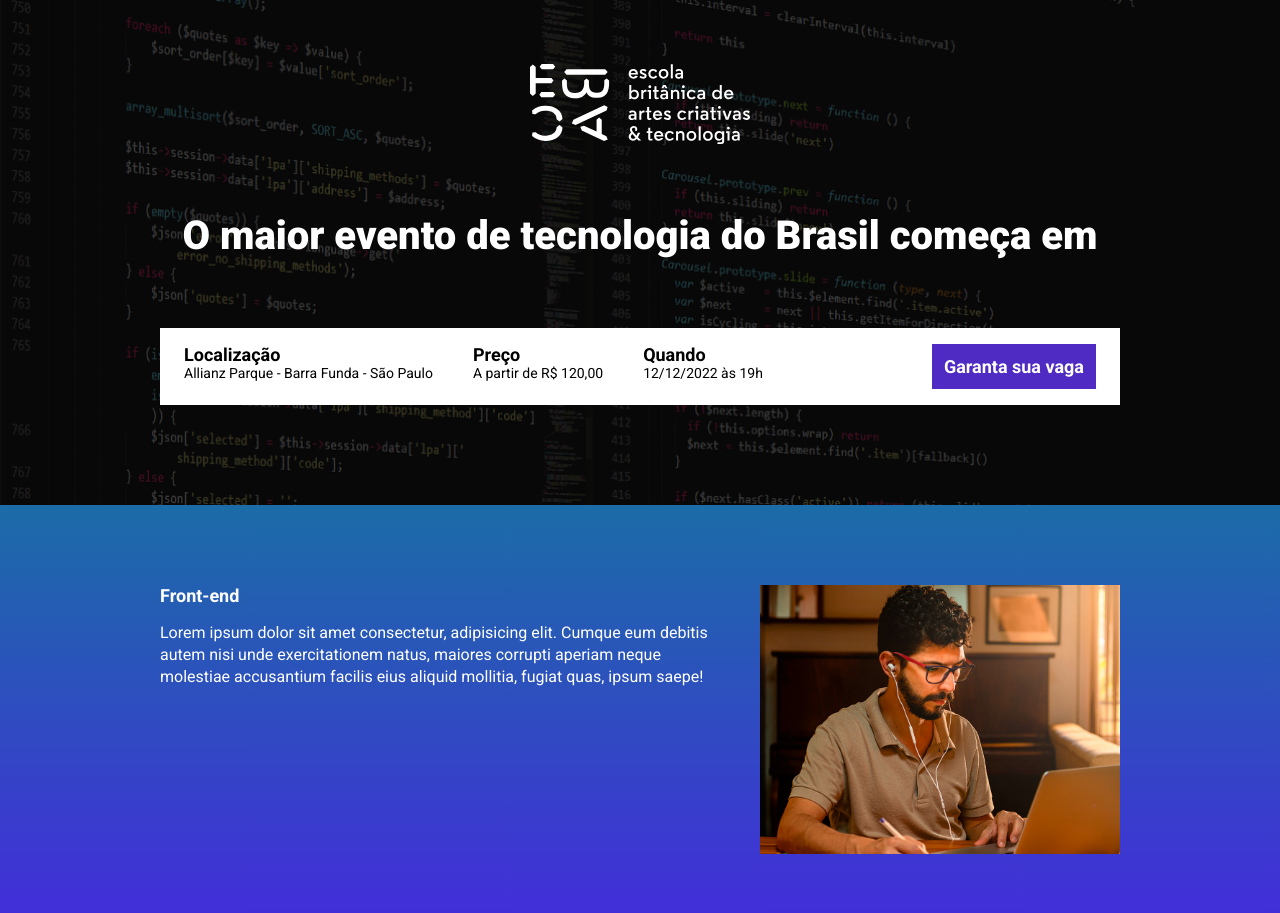
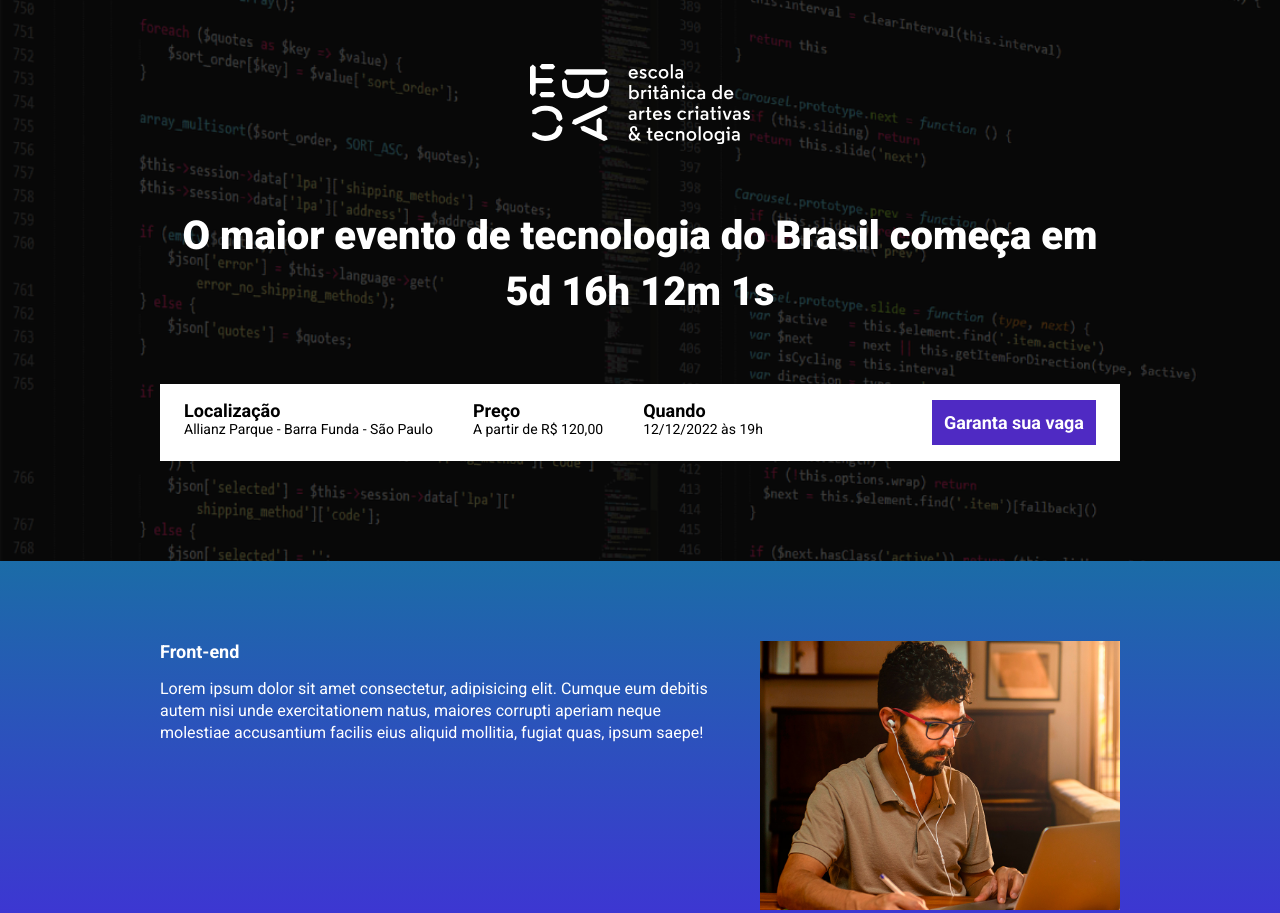
Before and after one commit to EdielD7/ebac_teck_talks, a website built with Parcel: page src/index.html in a window 1280 px wide. Shown: the top 913 px of the page. Built offline with nearby package versions, Linux system fonts and the light colour scheme.

Commit message:
criando contador

```diff
--- a/package.json
+++ b/package.json
@@ -2,9 +2,9 @@
   "name": "ebac_teck_talks",
   "version": "1.0.0",
   "description": "",
-  "main": "index.js",
   "scripts": {
     "dev": "parcel src/index.html src/scripts/main.js src/styles/main.scss",
+    "build": "parcel build src/index.html",
     "test": "echo \"Error: no test specified\" && exit 1"
   },
   "keywords": [],
--- a/src/index.html
+++ b/src/index.html
@@ -15,7 +15,7 @@
         <div class="container">
             <img class="hero__logo" src="./images/ebac_logo.svg" alt="EBAC">
         <p class="hero__text">
-            O maior evento de tecnologia do Brasil começa em
+            O maior evento de tecnologia do Brasil começa em <span id="contador"></span>
         </p>
         <div class="infos-bar">
             <ul class="infos-bar__infos">
--- a/src/scripts/main.js
+++ b/src/scripts/main.js
@@ -1 +1,27 @@
 AOS.init();
+
+const dataDoEvento = new Date("Mar 10, 2024 19:00:00");
+const timeStampDoEvento = dataDoEvento.getTime();
+
+const contaAsHoras = setInterval(function() {
+    const agora = new Date();
+    const timeStampAtual = agora.getTime();
+
+    const distanciaAteOEvento = timeStampDoEvento - timeStampAtual;
+
+    const diaEmMs = 1000 * 60 * 60 * 24;
+    const horaEmMs = 1000 * 60 * 60;
+    const minutoEmMs = 1000 * 60;
+
+    const diasAteOEvento = Math.floor(distanciaAteOEvento / diaEmMs);
+    const horasAteOEvento = Math.floor((distanciaAteOEvento % diaEmMs) / horaEmMs);
+    const minutosAteOEvento = Math.floor((distanciaAteOEvento % horaEmMs) / minutoEmMs);
+    const segundosAteOEvento = Math.floor((distanciaAteOEvento % minutoEmMs) / 1000);
+
+    document.getElementById('contador').innerHTML = `${diasAteOEvento}d ${horasAteOEvento}h ${minutosAteOEvento}m ${segundosAteOEvento}s`
+
+    if (distanciaAteOEvento < 0) {
+        clearInterval(contaAsHoras);
+        document.getElementById('contador').innerHTML = 'Evento expirado';
+    }
+})
```
